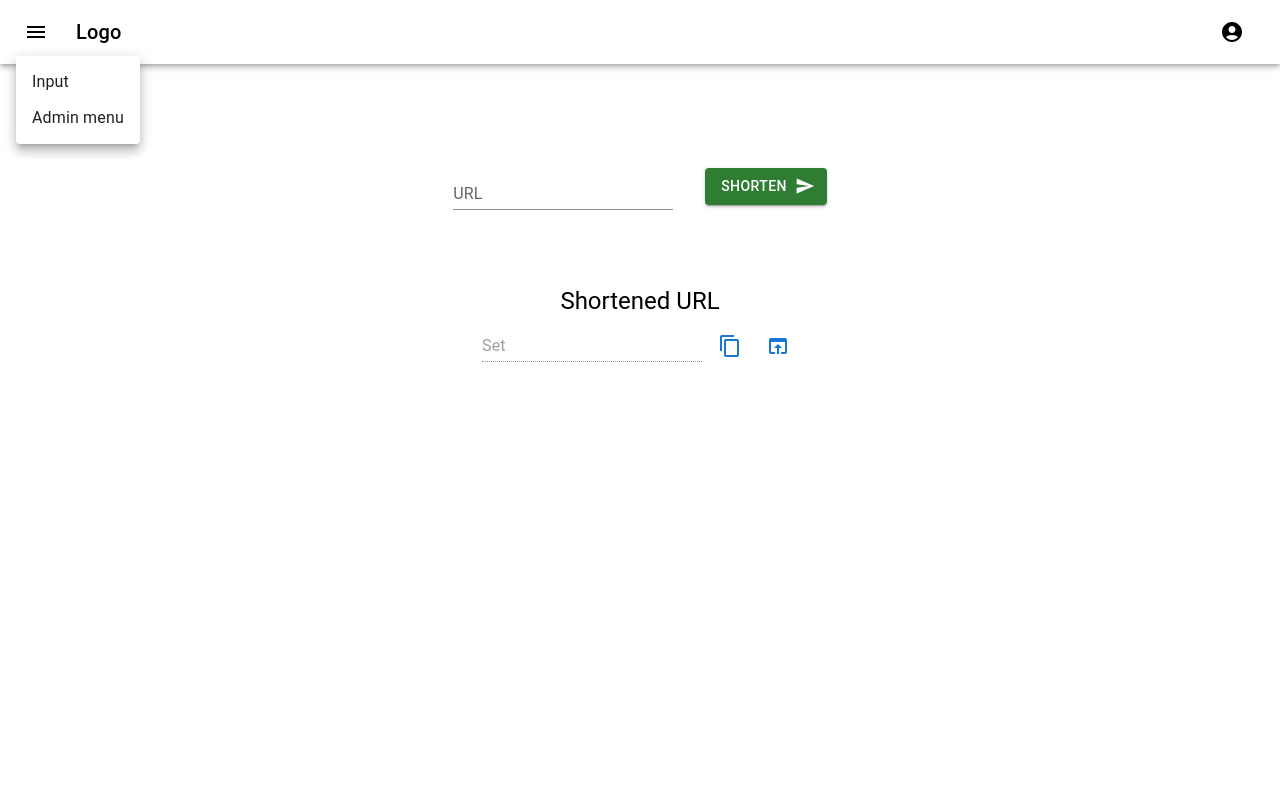
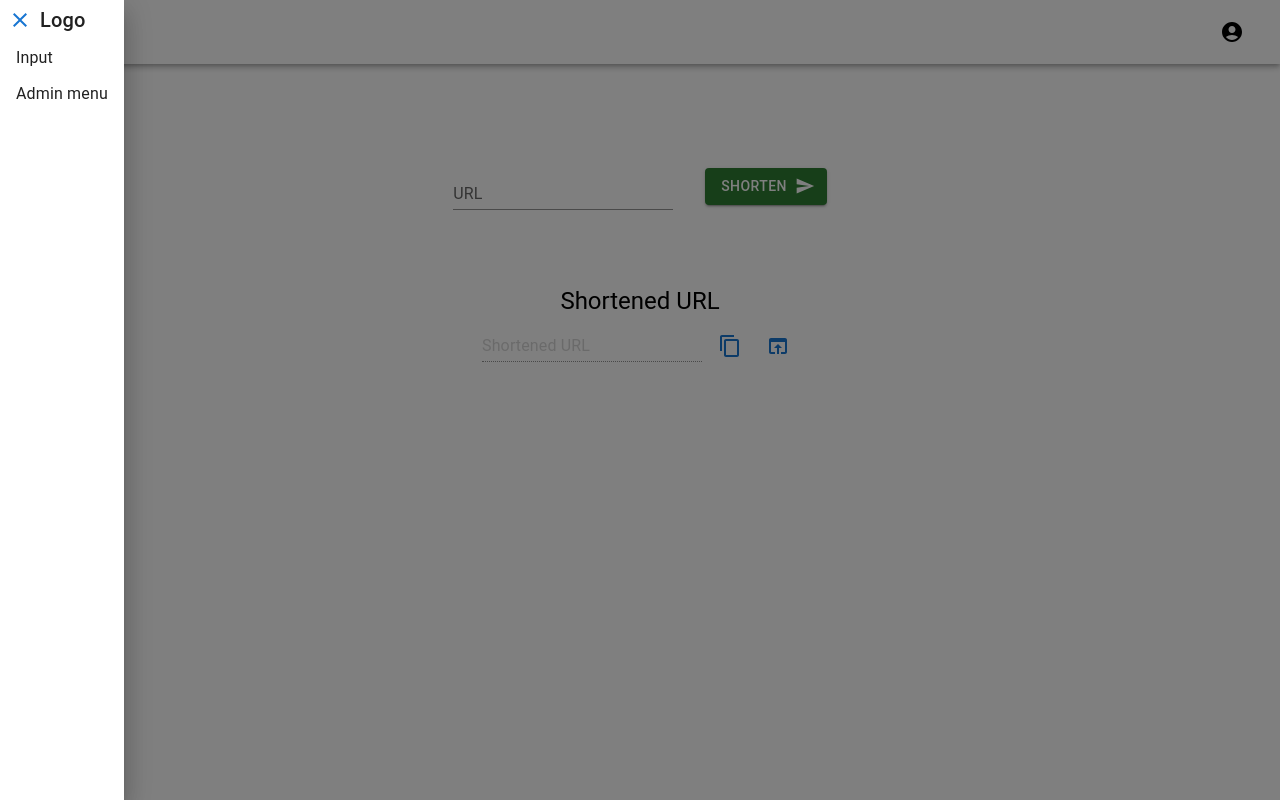
Before and after one commit to eknaub/url-shortener, a React (Create React App) app: page / in a window 1280 px wide. Both pictures are taken after a click on the button 36 px from the left and 32 px from the top of the page. Built offline with nearby package versions, Linux system fonts and the light colour scheme.

Commit message:
finish input page + drawer

```diff
--- a/src/components/HambugerMenu.tsx
+++ b/src/components/HambugerMenu.tsx
@@ -3,18 +3,14 @@ import Menu from '@mui/material/Menu';
 import MenuItem from '@mui/material/MenuItem';
 import IconButton from '@mui/material/IconButton';
 import MenuIcon from '@mui/icons-material/Menu';
+import CloseIcon from '@mui/icons-material/Close';
 import { Link } from 'react-router-dom';
+import { Box, Drawer, Typography } from '@mui/material';
 
 export default function HamburgerMenu() {
-  const [anchorEl, setAnchorEl] = React.useState<null | HTMLElement>(null);
-
-  const handleMenu = (event: React.MouseEvent<HTMLElement>) => {
-    setAnchorEl(event.currentTarget);
-  };
-
-  const handleClose = () => {
-    setAnchorEl(null);
-  };
+  const [open, setOpen] = React.useState(false);
+  const handleOpen = React.useCallback(() => setOpen(true), []);
+  const handleClose = React.useCallback(() => setOpen(false), []);
 
   return (
     <div>
@@ -23,17 +19,22 @@ export default function HamburgerMenu() {
         edge="start"
         color="inherit"
         aria-label="menu"
-        onClick={handleMenu}
+        onClick={handleOpen}
         sx={{ mr: 2 }}
       >
         <MenuIcon />
       </IconButton>
-        <Menu
-          id="hamburger-menu"
-          anchorEl={anchorEl}
-          open={Boolean(anchorEl)}
-          onClose={handleClose}
+      <Drawer anchor="left" open={open} onClose={handleClose}>
+        <Box sx={{
+          display: "flex",
+          alignItems: "center",
+        }}
         >
+          <IconButton color="primary" aria-label="open url in browser" component="label" onClick={handleClose}>
+            <CloseIcon />
+          </IconButton>
+          <Typography variant='h6'>Logo</Typography>
+        </Box>
         <MenuItem
           onClick={handleClose}
           component={Link} to="/"
@@ -46,7 +47,7 @@ export default function HamburgerMenu() {
         >
           Admin menu
         </MenuItem>
-      </Menu>
+      </Drawer>
     </div>
   );
 }
--- a/src/pages/InputPage.tsx
+++ b/src/pages/InputPage.tsx
@@ -6,6 +6,38 @@ import ContentCopyIcon from '@mui/icons-material/ContentCopy';
 import OpenInBrowserIcon from '@mui/icons-material/OpenInBrowser';
 
 export default function InputPage() {
+  const [shortenedUrl, setShortenedUrl] = React.useState("");
+  const [inputUrl, setInputUrl] = React.useState("");
+  const handleShortenURL = React.useCallback(() => {
+    let shorten: string = "https://urlshortener.smef.io/";
+
+    var jsonData = {
+      "url": inputUrl,
+      "ttlInSeconds": 1
+    }
+
+    fetch('https://urlshortener.smef.io/urls', {
+      method: 'POST',
+      headers: {
+        'Content-Type': "application/json;",
+        'Authorization': `Basic ${btoa('abat:5hWDEcFK4FUW')}`,
+      },
+      body: JSON.stringify(jsonData)
+      })
+      .then(response => response.json())
+      .then(data => {
+        setShortenedUrl(shorten + data.id);
+      })
+      .catch(error => {
+          console.log(error)
+      }
+    )
+  }, [inputUrl]);
+
+  const handleURLTextfieldChange = function(event: React.ChangeEvent<HTMLTextAreaElement | HTMLInputElement>) {
+    setInputUrl(event.target.value);
+  };
+
   return (
     <Container sx={{
       width: "100vw",
@@ -24,8 +56,8 @@ export default function InputPage() {
         gap: "32px"
       }}
       >
-        <TextField id="standard-basic" label="URL" variant="standard" />
-        <Button variant="contained" color="success" endIcon={<SendIcon />}>
+        <TextField id="standard-basic" label="URL" variant="standard" onChange={handleURLTextfieldChange}/>
+        <Button variant="contained" color="success" endIcon={<SendIcon />} onClick={handleShortenURL}>
           Shorten
         </Button>
       </Box>
@@ -46,14 +78,14 @@ export default function InputPage() {
           gap: "8px"
         }}
         >
-          <Input disabled value="Set" />
+          <Input disabled value={shortenedUrl} placeholder="Shortened URL"/>
           <Tooltip title="Copy">
-            <IconButton color="primary" aria-label="copy content" component="label">
+            <IconButton color="primary" aria-label="copy content" component="label" onClick={() => {navigator.clipboard.writeText(shortenedUrl)}}>
               <ContentCopyIcon />
             </IconButton>
           </Tooltip>
           <Tooltip title="Open in browser">
-            <IconButton color="primary" aria-label="open url in browser" component="label">
+            <IconButton color="primary" aria-label="open url in browser" component="label" onClick={() => { window.open(shortenedUrl, '_blank'); }}>
               <OpenInBrowserIcon />
             </IconButton>
           </Tooltip>
```
Lines whose indentation alone changed are shown as unchanged.
